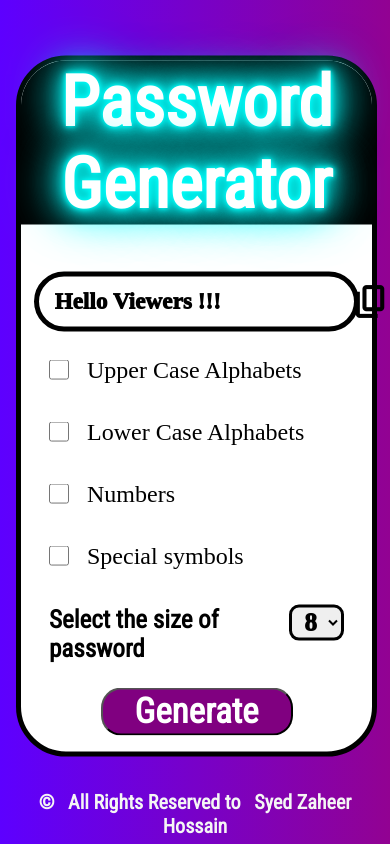
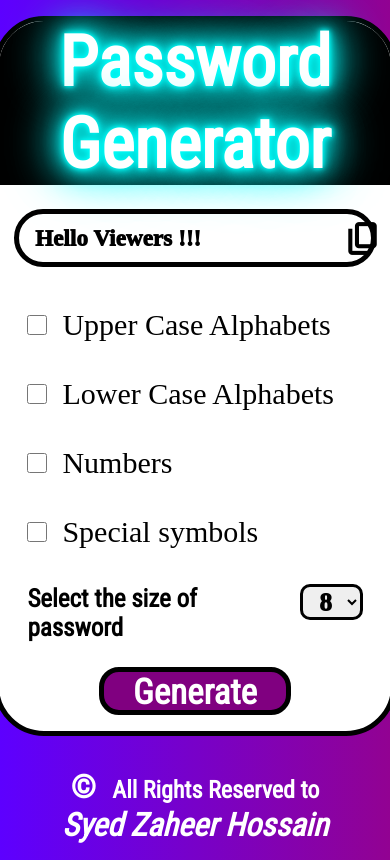
Before and after one commit to Syed-Zaheer-Hossain/Password-Generator, a plain HTML site: page index.html in a window 390 px wide. Drawn offline with nearby package versions, Linux system fonts and the light colour scheme; a web font is replaced by a local one.

Commit message:
version 1.09
made responsiveness better.

```diff
--- a/index.html
+++ b/index.html
@@ -12,6 +12,7 @@
 </head>
 
 <body>
+    <div class="all">
         <div id="container">
             <h1>Password Generator</h1>
             <div id="output">
@@ -70,7 +71,8 @@
             </div>
             <button id="generate">Generate</button>
         </div>
-    <div id="copyright">&#169; &nbsp;  All Rights Reserved to &nbsp; Syed Zaheer Hossain</div>
+        <div id="copyright"><b>&#169;</b> &nbsp;  All Rights Reserved to <br><i>Syed Zaheer Hossain</i></div>
+    </div>
     <script src="script.js"></script>
 </body>
 
--- a/style.css
+++ b/style.css
@@ -3,10 +3,10 @@ font-family: 'Roboto Condensed';   */
 
 @import url('https://fonts.googleapis.com/css2?family=Roboto+Condensed&family=Sofia+Sans&display=swap');
 
-body{
-    /* display: flex; */
-    /* align-items: center;
-    justify-content: center; */
+/* body{
+     display: flex;
+     align-items: center;
+    justify-content: center;
     height:100vh;
     width:100vw;
     margin:0;
@@ -17,14 +17,14 @@ body{
     flex-direction: column;
     min-width: 14rem;
     max-width: 30rem;
+    background-color: white;
+    border:5px black solid;
+    border-radius: 50px;
     margin:auto auto;
     position:relative;
     top:50%;
     transform: translateY(-50%);
 
-    background-color: white;
-    border:5px black solid;
-    border-radius: 50px;
 }
 
 h1{
@@ -59,7 +59,7 @@ h1{
     border-style: none;
     padding:0px 1rem;
     flex:4 1 0%;
-    /* z-index:0; */
+     z-index:0;
     border-radius: 50px;
     font-family:Sofia Sans;
     font-weight: 1000;
@@ -76,9 +76,9 @@ h1{
     width:90%;
 
     margin:0 auto;
-    /* z-index:2; */
-    /* min-height:3rem; */
-    /* overflow: visible; */
+     z-index:2;
+     min-height:3rem;
+     overflow: visible;
     align-items: center;
 }
 
@@ -90,15 +90,15 @@ h1{
     align-items:center;
     font-weight:1000;
     font-size: 35px;
-    /* cursor:pointer; */
-    /* z-index:5; */
+     cursor:pointer;
+     z-index:5;
     background-color:rgba(240, 248, 255, 0)
 }
 
 #copy-button{
     border-style: none;
     background-color: rgba(255, 255, 255, 0);
-    /* z-index:-1; */
+     z-index:-1;
     cursor:pointer;
     width:2.2rem
 }
@@ -184,7 +184,7 @@ i{
     font-style: normal;
 }
 
-@media screen and (max-width:550px){
+@media screen and (max-width:650px){
 
 
     body{
@@ -193,7 +193,7 @@ i{
     }
 
     #copyright{
-        position: none;
+         position: none;
         position: absolute;
         bottom: 20px;
     }
@@ -201,7 +201,7 @@ i{
     #container{
         min-width:0;
         width:90%;
-        /* margin: 1rem; */
+         margin: 1rem;
         margin:0 auto;
     }
 
@@ -216,7 +216,7 @@ i{
     }
     #copyright{
         position: absolute;
-        /* left:0; */
+         left:0;
         text-align: center;
         width:90vw;
         margin:auto;
@@ -243,7 +243,7 @@ i{
         bottom: -10px;
     }
     #container{
-        /* margin: 3rem 1rem; */
+         margin: 3rem 1rem;
         margin: -1rem 1rem;
     }
 }
@@ -261,7 +261,7 @@ i{
     #copyright{
         bottom:-60px;
         width:60vw;
-        /* text-align: center; */
+         text-align: center;
         left:0;
         margin:auto;
     }
@@ -271,4 +271,228 @@ i{
     #copyright{
         bottom:-100px;
     }
+} */
+
+:root{
+    --black:black;
+    --white:white;
+    --bg1:rgb(93, 0, 255);
+    --bg2:rgb(146, 2, 146);
+    --btn-bg:purple;
+    --transparent:rgba(240, 248, 255, 0);
+    --shadow:rgb(0, 255, 251);
+
 }
+
+*{
+    margin:0;
+    padding:0;
+}
+
+body{
+    min-height:100vh;
+    display: flex;
+    align-items: center;
+    justify-content: center;
+    background-image: linear-gradient(to right,var(--bg1), var(--bg2));
+
+}
+
+.all{
+    /* height:100vh;
+    width:auto; */
+    display: flex;
+    justify-content: center;
+    align-items: center;
+    flex-direction: column;
+    width: 50%;
+}
+
+#container{
+    display:flex;
+    flex-direction: column;
+    max-width: 30rem;
+    background-color: var(--white);
+    border:5px var(--black) solid;
+    border-radius: 50px;
+    margin:1rem;
+}
+
+#out{
+    border-style: none;
+    padding:0px 1rem;
+    flex:4 1 0%;
+    z-index:0;
+    border-radius: 50px;
+    font-family:Sofia Sans;
+    font-weight: 1000;
+    font-size: 1.45rem;
+    overflow:hidden;
+    background-color: var(--transparent);
+}
+
+#output{
+    display: flex;
+    flex-direction: row;
+    border:5px var(--black) solid ;
+    border-radius: 50px;
+    width:90%;
+
+    margin: 1.5rem auto 1rem auto;
+    z-index:2;
+    min-height:3rem;
+    /* overflow: visible;  */
+    justify-content: space-around;
+    align-items: center;
+}
+
+#copy-symbol{
+    display:flex;
+    /* padding-right: .6rem; */
+    margin:0 1rem 0 -0.2rem;
+    /* float:right; */
+    height:3rem;
+    align-items:center;
+    font-weight:1000;
+    font-size: 35px;
+    cursor:pointer;
+    z-index:5;
+    background-color:var(--transparent);
+}
+
+#copy-button{
+    border-style: none;
+    background-color: var(--transparent);
+    z-index:-1;
+    cursor:pointer;
+    width:2.2rem;
+    margin-right:1rem;
+}
+
+#copy-button:hover{
+    opacity:.6;
+}
+
+#select-label{
+    font-family: 'Roboto Condensed';
+    font-size:25px;
+    font-weight:bold;
+    padding: 0 10px 0 1.75rem;
+}
+
+#select-div{
+    margin:25px 0;
+    display:flex;
+    justify-content:space-between
+}
+
+#size{
+    height:2.25rem;
+    width:4rem;
+    text-align:center;
+    border:3px var(--black) solid;
+    border-radius: 10px;
+    font-family:'Sofia Sans';
+    font-size:25px;
+    font-weight:1000;
+    margin-right:1.75rem;
+}
+
+option{
+    font-family:'Sofia Sans';
+    font-size:20px;
+    font-weight: 1000;
+    text-align:center;
+}
+
+#generate{
+    height:3rem;
+    width:12rem;
+    font-family: 'Roboto Condensed';
+    font-size:35px;
+    font-weight: 900;
+    color:var(--white);
+    background-color: var(--btn-bg);
+    margin:0 auto 1rem auto;
+    border: 5px var(--black) solid;
+    border-radius: 20px;
+}
+#generate:hover{
+    opacity:0.8;
+}
+
+h1{
+    font-family: 'Roboto Condensed';
+    text-align:center;
+    font-size: 70px;
+    margin-top:0;
+    background-color: var(--black);
+    color: var(--white);
+    text-shadow: 0 0 5px var(--shadow),
+    0 0 10px var(--shadow),
+    0 0 20px var(--shadow),
+    0 0 35px var(--shadow),
+    0 0 50px var(--shadow),
+    0 0 60px var(--shadow);
+    border-radius:45px 45px 0 0;
+}
+
+.label-text{
+    font-family: Sofia sans;
+    font-size: 30px;
+    margin: 10px 15px;
+}
+
+.checkbox-style{
+    margin-top:15px;
+    display:flex;
+    align-items: center;
+}
+
+#caps, #small, #numbers, #sym{
+    height:1.25rem;
+    width:1.25rem;
+    margin-left: 1.75rem;
+}
+
+#copyright {
+    margin: 1rem;
+    text-align: center;
+    color: var(--white);
+    font-family: 'Roboto Condensed';
+    font-size: 2.25rem;
+    font-weight: 1000;
+}
+
+#copyright i{
+    font-size: 3rem;
+    text-decoration: none;
+}
+
+#copyright b{
+    font-size: 3rem;
+    text-decoration: none;
+}
+
+
+@media screen and (max-width:450px) {
+    #copyright{
+        width:90vw;
+    }
+}
+
+@media screen and (max-width:850px){
+    #copyright {
+        font-size: 1.5rem;
+    }
+
+    #copyright i{
+        font-size: 2rem;
+        text-decoration: none;
+    }
+
+    #copyright b{
+        font-size: 2rem;
+        text-decoration: none;
+    }
+}
```
Lines whose indentation alone changed are shown as unchanged.
